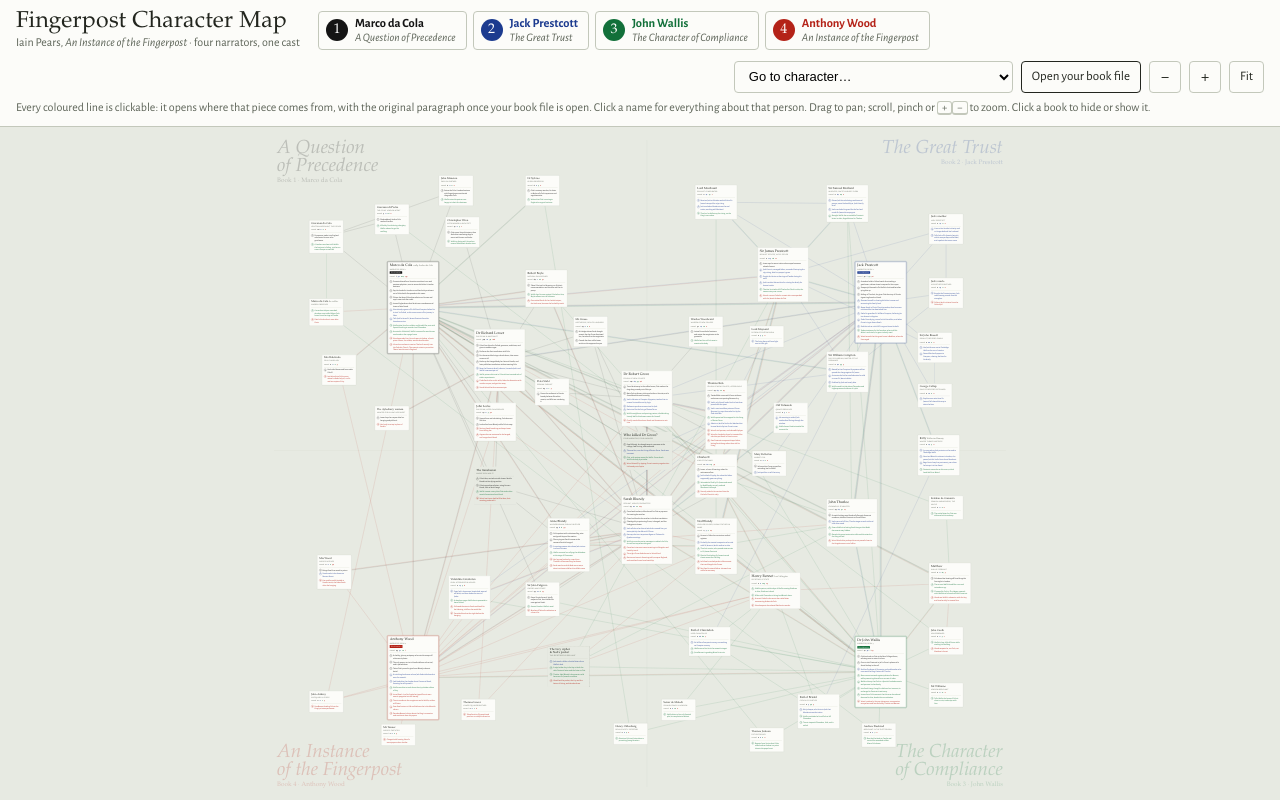
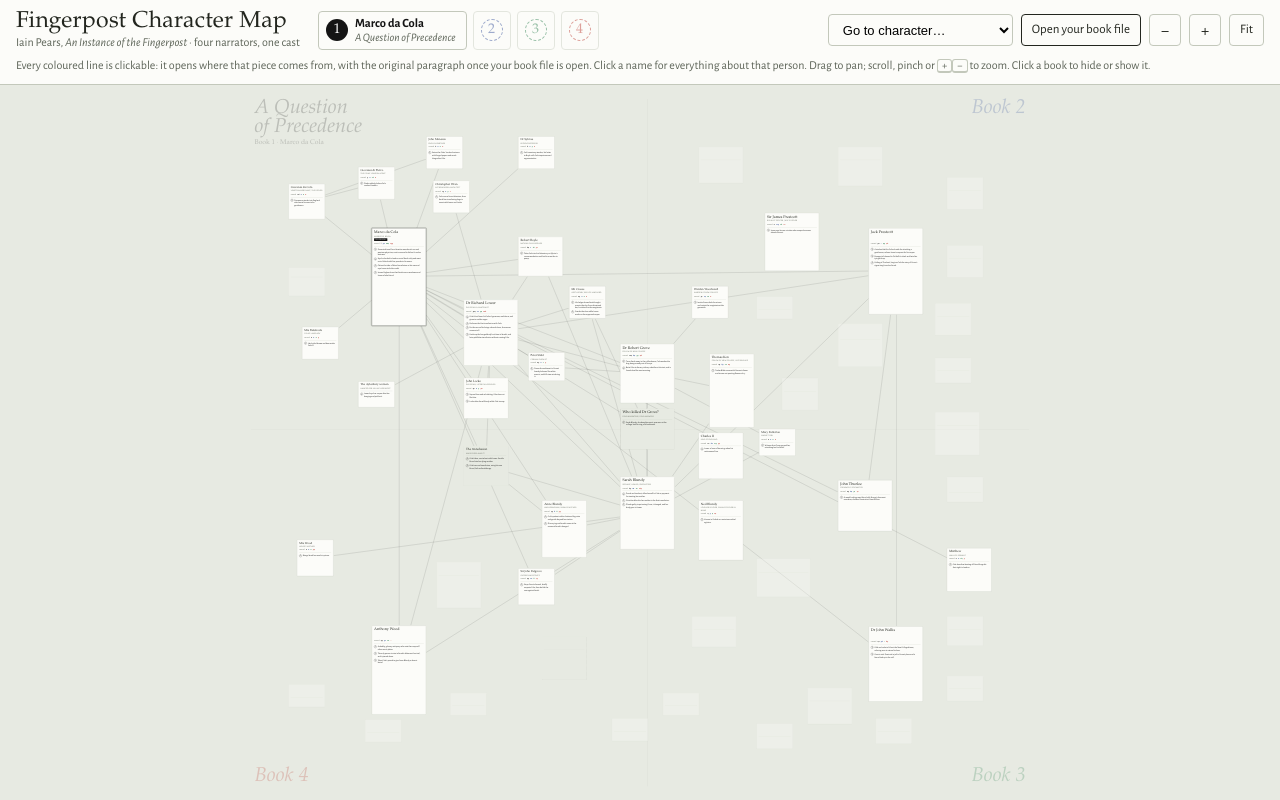
Before and after one commit to tikroeger/AnInstanceOfTheFingerpost, a plain HTML site: page index.html in a window 1280 px wide. Drawn offline with nearby package versions, Linux system fonts and the light colour scheme; a web font is replaced by a local one.

Commit message:
Start with Book 1 only and hide spoilers from switched-off books
- Books 2-4 start switched off; an off book's toggle shows only its number.
- Corner labels of off books shrink to "Book N".
- Narrators of off books lose their outline, role, badge and "I" marker,
  and are listed under their own circle in the character list.
- Aliases appear only once the book that reveals them is on.
- People who appear only in off books become blank placeholders and are
  left out of the character list.

Co-Authored-By: Claude Opus 5.5 <noreply@anthropic.com>

```diff
--- a/index.html
+++ b/index.html
@@ -59,6 +59,9 @@ button { font: inherit; color: inherit; }
 .book span.t { display: block; color: var(--muted); font-style: italic; font-size: 11.5px; }
 .book[aria-pressed="false"] { opacity: .42; }
 .book[aria-pressed="false"] .sw { background: transparent; color: var(--c); border: 1.5px dashed var(--c); }
+/* a hidden book shows only its number: no narrator or title, to avoid spoilers */
+.book[aria-pressed="false"] { padding: 5px 7px; }
+.book[aria-pressed="false"] > span:not(.sw) { display: none; }
 .tools { display: flex; flex-wrap: wrap; align-items: center; gap: 8px; margin-left: auto; }
 .tools select, .btn {
   height: 32px; border: 1px solid var(--rule); border-radius: 4px; background: var(--sheet);
@@ -85,6 +88,8 @@ button { font: inherit; color: inherit; }
 .axis { position: absolute; background: var(--rule); opacity: .7; }
 .wm { position: absolute; font-family: var(--display); font-style: italic; color: var(--c); opacity: .2; font-size: 118px; line-height: .95; white-space: nowrap; pointer-events: none; }
 .wm small { display: block; font-style: normal; font-size: 40px; margin-top: 10px; }
+.wm .short, .wm.off .full { display: none; }
+.wm.off .short { display: inline; }
 
 .card {
   position: absolute; background: var(--sheet); border: 1px solid var(--rule); border-radius: 3px;
@@ -97,6 +102,8 @@ button { font: inherit; color: inherit; }
 .card.sel { box-shadow: 0 0 0 3px var(--mark), 0 0 0 4px var(--ink); }
 .card.dim { opacity: .22; }
 .card.off { opacity: .3; }
+/* a person who appears only in hidden books is an empty placeholder: no name or role to spoil */
+.card.off > :not(.facts) { visibility: hidden; }
 .card .nm {
   display: block; width: 100%; text-align: left; background: none; border: 0; padding: 0; cursor: pointer;
   font-family: var(--display); font-size: 18px; line-height: 1.12; text-wrap: balance;
@@ -209,13 +216,19 @@ const BOOKS = {
   4: { narr: "Anthony Wood", title: "An Instance of the Fingerpost", c: "var(--b4)" },
 };
 const GROUPS = { narrator: "Narrators", blundy: "The Blundys", event: "Plot questions", oxford: "Oxford", venice: "The Colas", prestcott: "The Prestcott affair", court: "Court and government", wallis: "Wallis's network", wood: "Wood's circle" };
+/* Spoiler guards: an alias is shown only once the book that reveals it is on (default: the
+   first book the person appears in); a narrator whose book is off is listed with their circle. */
+const AKA_BOOK = { cola: 4, marco: 4 };
+const NARR_GROUP = { cola: "venice", prestcott: "prestcott", wallis: "wallis", wood: "wood" };
+const akaShown = n => !!n.aka && on[AKA_BOOK[n.id] ?? Math.min(...n.facts.map(f => f.b))];
+const narrShown = n => !!n.narrator && on[n.narrator];
 const STORE = "fingerpost-paragraphs-v1";
 const $ = (s, el = document) => el.querySelector(s);
 const sentence = r => r.ev ? `${byId[r.a].short}: ${r.l}` : `${byId[r.a].short} ${r.l} ${byId[r.b].short}`;
 const esc = s => String(s).replace(/[&<>"]/g, c => ({ "&": "&amp;", "<": "&lt;", ">": "&gt;", '"': "&quot;" }[c]));
 
 /* ---------- state ---------- */
-const on = { 1: true, 2: true, 3: true, 4: true };
+const on = { 1: true, 2: false, 3: false, 4: false };   // start with Book 1 only, so later books stay unspoiled
 const nodes = DATA.nodes, rels = DATA.rels;
 const byId = Object.fromEntries(nodes.map(n => [n.id, n]));
 const FACTS = [];          // every clickable piece: {b,t,r,node?,rel?}
@@ -301,7 +314,7 @@ function factButton(f, i) {
 }
 function namedLine(n) {
   if (!n.mentions) return "";
-  const cells = [1, 2, 3, 4].map(b => `<i style="color:${BOOKS[b].c}" title="Book ${b}: ${n.narrator === b ? "narrator (writes as I)" : n.mentions[b - 1] + " mentions by name"}">${n.narrator === b ? "I" : n.mentions[b - 1]}</i>`).join("");
+  const cells = [1, 2, 3, 4].map(b => `<i${n.narrator === b ? ' class="me"' : ""} style="color:${BOOKS[b].c}" title="Book ${b}: ${n.narrator === b ? "narrator (writes as I)" : n.mentions[b - 1] + " mentions by name"}">${n.narrator === b ? "I" : n.mentions[b - 1]}</i>`).join("");
   return `<div class="named" title="How often each narrative names this person (approximate)">named ${cells}</div>`;
 }
 for (const n of nodes) {
@@ -311,7 +324,7 @@ for (const n of nodes) {
   el.dataset.id = n.id;
   if (n.narrator) el.style.setProperty("--c", BOOKS[n.narrator].c);
   el.innerHTML = `<button type="button" class="nm" data-sel="${n.id}">${esc(n.name)}${n.aka ? ` <span class="aka">${esc(n.aka)}</span>` : ""}</button>
-    <span class="role">${esc(n.role)}</span>
+    <span class="role${n.narrator ? " nrole" : ""}">${esc(n.role)}</span>
     ${n.narrator ? `<span class="nar">Tells Book ${n.narrator}</span>` : ""}
     ${namedLine(n)}
     <ul class="facts">${n.factIdx.map(i => factButton(FACTS[i], i)).join("")}</ul>`;
@@ -324,16 +337,20 @@ rels.forEach((r, ri) => { r.factIdx = r.c.map(f => { FACTS.push({ ...f, rel: ri
 const booksEl = $("#books");
 for (const b of [1, 2, 3, 4]) {
   const B = BOOKS[b], btn = document.createElement("button");
-  btn.type = "button"; btn.className = "book"; btn.setAttribute("aria-pressed", "true"); btn.style.setProperty("--c", B.c); btn.dataset.b = b;
+  btn.type = "button"; btn.className = "book"; btn.setAttribute("aria-pressed", on[b]); btn.title = `Book ${b}`; btn.style.setProperty("--c", B.c); btn.dataset.b = b;
   btn.innerHTML = `<span class="sw">${b}</span><span><b>${B.narr}</b><span class="t">${B.title}</span></span>`;
   btn.addEventListener("click", () => { on[b] = !on[b]; btn.setAttribute("aria-pressed", on[b]); applyFilter(); });
   booksEl.appendChild(btn);
 }
 const jump = $("#jump");
-for (const [g, label] of Object.entries(GROUPS)) {
-  const og = document.createElement("optgroup"); og.label = label;
-  nodes.filter(n => n.group === g).sort((a, b) => a.name.localeCompare(b.name)).forEach(n => { const o = document.createElement("option"); o.value = n.id; o.textContent = n.name + (n.aka ? ` (${n.aka})` : ""); og.appendChild(o); });
-  if (og.children.length) jump.appendChild(og);
+function buildJump() {
+  jump.length = 1; jump.querySelectorAll("optgroup").forEach(og => og.remove());
+  const groupOf = n => n.narrator && !narrShown(n) ? NARR_GROUP[n.id] : n.group;
+  for (const [g, label] of Object.entries(GROUPS)) {
+    const og = document.createElement("optgroup"); og.label = label;
+    nodes.filter(n => groupOf(n) === g && !n.el.classList.contains("off")).sort((a, b) => a.name.localeCompare(b.name)).forEach(n => { const o = document.createElement("option"); o.value = n.id; o.textContent = n.name + (akaShown(n) ? ` (${n.aka})` : ""); og.appendChild(o); });
+    if (og.children.length) jump.appendChild(og);
+  }
 }
 jump.addEventListener("change", () => { if (jump.value) { select(jump.value, true); jump.value = ""; } });
 
@@ -369,10 +386,10 @@ function layout() {
   world.insertAdjacentHTML("afterbegin",
     `<div class="axis" style="left:${X}px;top:40px;width:1px;height:${H - 80}px"></div>
      <div class="axis" style="top:${Y}px;left:40px;height:1px;width:${W - 80}px"></div>
-     <div class="wm" style="--c:${BOOKS[1].c};left:60px;top:40px">A Question<br>of Precedence<small>Book 1 &middot; Marco da Cola</small></div>
-     <div class="wm" style="--c:${BOOKS[2].c};right:60px;top:40px;text-align:right">The Great Trust<small>Book 2 &middot; Jack Prestcott</small></div>
-     <div class="wm" style="--c:${BOOKS[3].c};right:60px;bottom:40px;text-align:right">The Character<br>of Compliance<small>Book 3 &middot; John Wallis</small></div>
-     <div class="wm" style="--c:${BOOKS[4].c};left:60px;bottom:40px">An Instance<br>of the Fingerpost<small>Book 4 &middot; Anthony Wood</small></div>`);
+     <div class="wm" data-b="1" style="--c:${BOOKS[1].c};left:60px;top:40px"><span class="full">A Question<br>of Precedence<small>Book 1 &middot; Marco da Cola</small></span><span class="short">Book 1</span></div>
+     <div class="wm" data-b="2" style="--c:${BOOKS[2].c};right:60px;top:40px;text-align:right"><span class="full">The Great Trust<small>Book 2 &middot; Jack Prestcott</small></span><span class="short">Book 2</span></div>
+     <div class="wm" data-b="3" style="--c:${BOOKS[3].c};right:60px;bottom:40px;text-align:right"><span class="full">The Character<br>of Compliance<small>Book 3 &middot; John Wallis</small></span><span class="short">Book 3</span></div>
+     <div class="wm" data-b="4" style="--c:${BOOKS[4].c};left:60px;bottom:40px"><span class="full">An Instance<br>of the Fingerpost<small>Book 4 &middot; Anthony Wood</small></span><span class="short">Book 4</span></div>`);
 }
 let W = 0, H = 0;
 
@@ -422,8 +439,20 @@ function applyFilter() {
   for (const n of nodes) {
     const vis = n.facts.some(f => on[f.b]) || (n.narrator && on[n.narrator]);
     n.el.classList.toggle("off", !vis);
+    // spoiler guards; visibility (not display) so cards keep the size the layout measured
+    const aka = n.el.querySelector(".aka"); if (aka) aka.style.visibility = akaShown(n) ? "" : "hidden";
+    if (n.narrator) {
+      const s = narrShown(n);
+      n.el.classList.toggle("narrator", s);
+      n.el.querySelectorAll(".nrole, .nar").forEach(el => el.style.visibility = s ? "" : "hidden");
+      const me = n.el.querySelector(".named .me");
+      if (me) { me.textContent = s ? "I" : "–"; me.title = s ? `Book ${n.narrator}: narrator (writes as I)` : `Book ${n.narrator}: hidden`; }
+    }
   }
-  if (selected) renderPanel(selected);
+  document.querySelectorAll(".wm[data-b]").forEach(el => el.classList.toggle("off", !on[el.dataset.b]));
+  buildJump();
+  if (selected && byId[selected].el.classList.contains("off")) select(null);
+  else if (selected) renderPanel(selected);
 }
 function neighbours(id) { const s = new Set([id]); rels.forEach(r => { if (r.a === id) s.add(r.b); if (r.b === id) s.add(r.a); }); return s; }
 function select(id, pan) {
@@ -448,10 +477,10 @@ function renderPanel(id) {
   }).join("");
   const bars = n.mentions ? (() => {
     const max = Math.max(1, ...n.mentions);
-    return `<h3>Named in each narrative</h3><div class="bars">${[1, 2, 3, 4].map(b => `<span style="color:${BOOKS[b].c};font-weight:700">${b}</span><div class="tr" style="--c:${BOOKS[b].c}"><div style="width:${n.narrator === b ? 100 : n.mentions[b - 1] / max * 100}%"></div></div><span>${n.narrator === b ? "narrator" : n.mentions[b - 1]}</span>`).join("")}</div>`;
+    return `<h3>Named in each narrative</h3><div class="bars">${[1, 2, 3, 4].map(b => `<span style="color:${BOOKS[b].c};font-weight:700">${b}</span><div class="tr" style="--c:${BOOKS[b].c}"><div style="width:${n.narrator !== b ? n.mentions[b - 1] / max * 100 : on[b] ? 100 : 0}%"></div></div><span>${n.narrator !== b ? n.mentions[b - 1] : on[b] ? "narrator" : "–"}</span>`).join("")}</div>`;
   })() : "";
   P.innerHTML = `<button type="button" class="btn icon x" data-close="panel" aria-label="Close">&times;</button>
-    <h2>${esc(n.name)}</h2><div class="sub">${n.aka ? esc(n.aka) + " &middot; " : ""}${esc(n.role)}</div>
+    <h2>${esc(n.name)}</h2><div class="sub">${[akaShown(n) && esc(n.aka), (!n.narrator || narrShown(n)) && esc(n.role)].filter(Boolean).join(" &middot; ")}</div>
     ${bars}
     <h3>What each narrator tells us</h3>${groups || '<p class="sub">Nothing in the books shown.</p>'}
     <h3>Connections (${myRels.length})</h3>${relHtml || '<p class="sub">None in the books shown.</p>'}
@@ -607,7 +636,7 @@ function tapAt(e) {
   const hit = t.closest(".hit");
   if (hit) { const ri = +hit.dataset.edge; rels.forEach(r => r.g.classList.toggle("hover", r === rels[ri])); openEdge(ri, hit, true, { x: e.clientX, y: e.clientY }); return; }
   const card = t.closest(".card");
-  if (card) { select(card.dataset.id); return; }
+  if (card) { if (!card.classList.contains("off")) select(card.dataset.id); return; }
   if (!popPinned) select(null);
 }
 
```
